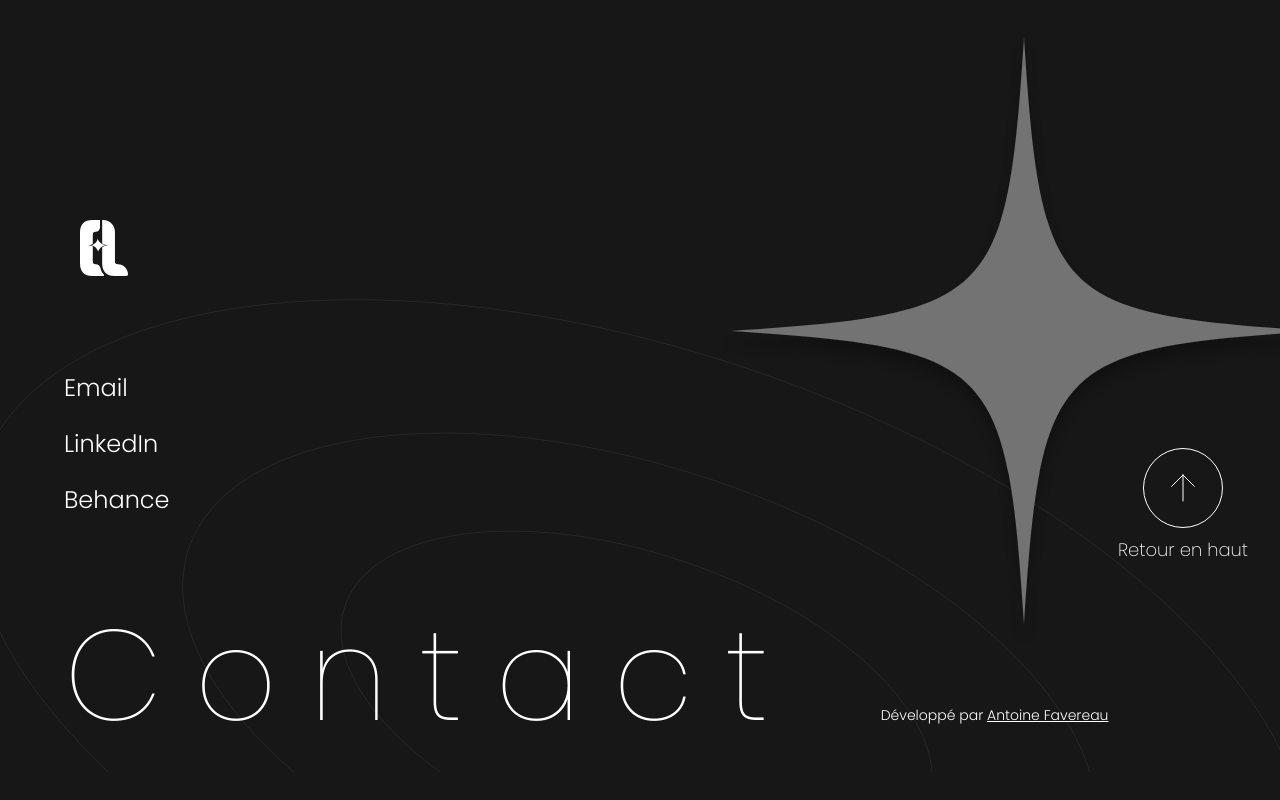
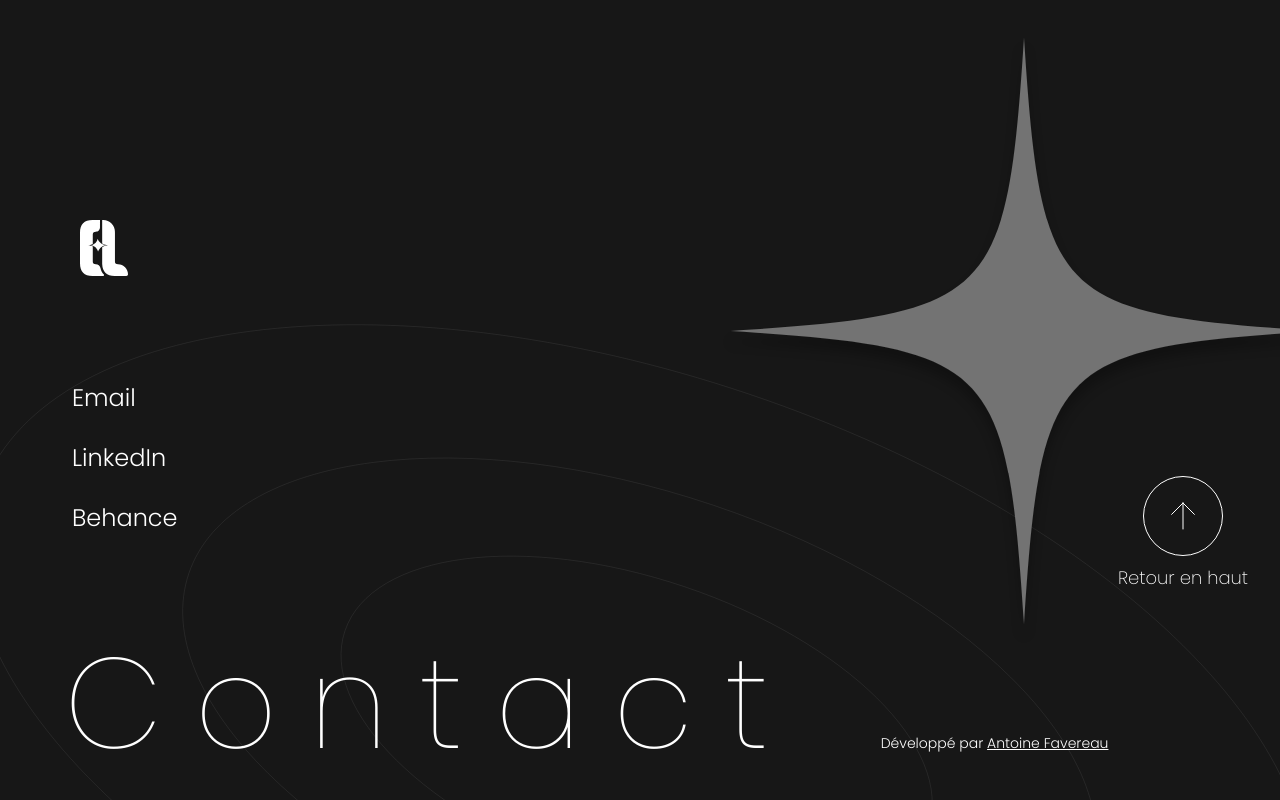
Before and after one commit to antoinefavereau/lochus-cecile, a Next.js app in the folder frontend/: page / in a window 1280 px wide. Shown: the part 5503-6303 px from the top of the page. Before the commit the page ends 6275 px from the top, so only its background shows below. Built offline with nearby package versions, Linux system fonts and the light colour scheme; a web font is replaced by a local one.

Commit message:
feat: enhance footer social links with hover animations and improved spacing

```diff
--- a/frontend/components/layout/footer.tsx
+++ b/frontend/components/layout/footer.tsx
@@ -50,15 +50,22 @@ export default function Footer() {
           width={48}
           height={48}
         />
-        <div className="flex flex-col gap-6">
+        <div className="flex flex-col gap-2">
           {socials.map((social) => (
             <a
               key={social.name}
-              className="text-lg xs:text-xl md:text-2xl font-light"
+              className="group block p-2 text-lg xs:text-xl md:text-2xl font-light"
               href={social.url}
               target="_blank"
             >
-              {social.name}
+              <span className="relative block leading-normal overflow-hidden">
+                <span className="block leading-normal group-hover:-translate-y-full translate-y-0 transition-all duration-500 ease-in-out">
+                  {social.name}
+                </span>
+                <span className="absolute leading-normal group-hover:-translate-y-full transition-transform duration-500 ease-in-out">
+                  {social.name}
+                </span>
+              </span>
             </a>
           ))}
         </div>
```
